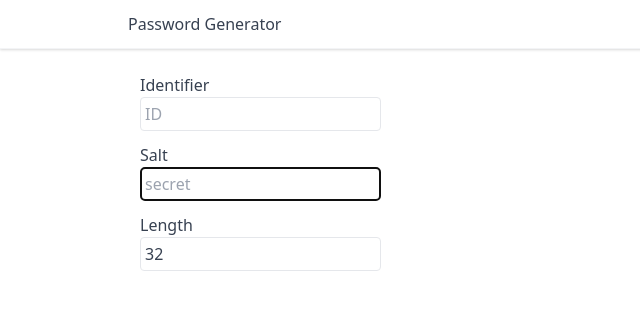
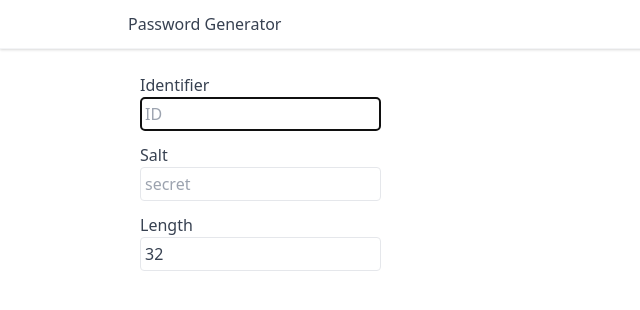
Before and after one commit to acro5piano/password-generator, a plain HTML site: page index.html in a window 1280 px wide. Shown: the whole page, without its empty margins (0-640 px from the left). Drawn offline with nearby package versions, Linux system fonts and the light colour scheme.

Commit message:
fix autofocus

```diff
--- a/index.html
+++ b/index.html
@@ -18,13 +18,13 @@
           <div class="my-3">
             <label>
               <div>Identifier</div>
-              <input type="text" v-model="identifier" placeholder="ID" class="border border-gray-200 p-1 rounded"></input>
+              <input type="text" autofocus v-model="identifier" placeholder="ID" class="border border-gray-200 p-1 rounded"></input>
             </label>
           </div>
           <div class="my-3">
             <label>
               <div>Salt</div>
-              <input type="password" autofocus v-model="salt" placeholder="secret" class="border border-gray-200 p-1 rounded"></input>
+              <input type="password" v-model="salt" placeholder="secret" class="border border-gray-200 p-1 rounded"></input>
             </label>
           </div>
           <div class="my-3">
```
